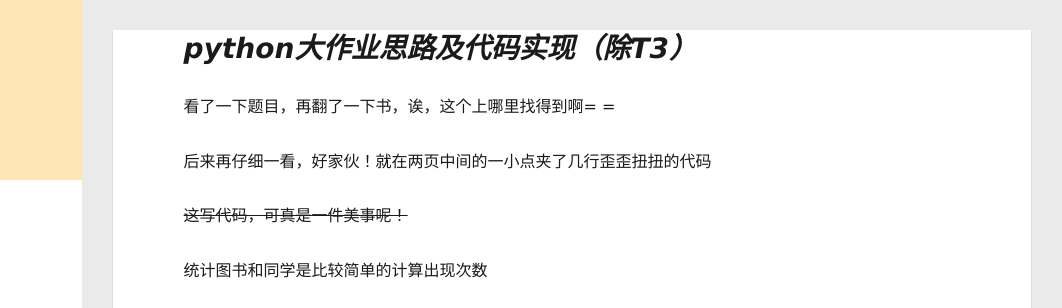
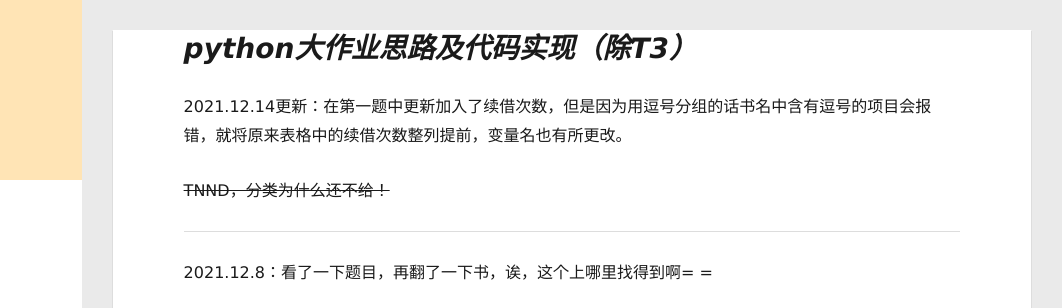
Before and after one commit to AkieKaze/akiekaze.github.io, a plain HTML site: page index.html in a window 1280 px wide. Shown: the top 308 px of the page, 218-1280 px from the left. Drawn offline with Linux system fonts and the light colour scheme; some packages are replaced by stand-ins of ours; a script that the page names is missing.

Commit message:
Site updated: 2021-12-14 11:25:42

```diff
--- a/index.html
+++ b/index.html
@@ -203,7 +203,10 @@
 
   <div class="article-entry" itemprop="articleBody">
 
-    <h1 id="python大作业思路及代码实现（除T3）"><a href="#python大作业思路及代码实现（除T3）" class="headerlink" title="python大作业思路及代码实现（除T3）"></a><em>python大作业思路及代码实现（除T3）</em></h1><p>看了一下题目，再翻了一下书，诶，这个上哪里找得到啊= =</p>
+    <h1 id="python大作业思路及代码实现（除T3）"><a href="#python大作业思路及代码实现（除T3）" class="headerlink" title="python大作业思路及代码实现（除T3）"></a><em>python大作业思路及代码实现（除T3）</em></h1><p>2021.12.14更新：在第一题中更新加入了续借次数，但是因为用逗号分组的话书名中含有逗号的项目会报错，就将原来表格中的续借次数整列提前，变量名也有所更改。</p>
+<p><del>TNND，分类为什么还不给！</del></p>
+<hr>
+<p>2021.12.8：看了一下题目，再翻了一下书，诶，这个上哪里找得到啊= =</p>
 <p>后来再仔细一看，好家伙！就在两页中间的一小点夹了几行歪歪扭扭的代码</p>
 <p><del>这写代码，可真是一件美事呢！</del></p>
 <p>统计图书和同学是比较简单的计算出现次数</p>
@@ -227,8 +230,6 @@
 <p>随后按类别输出</p>
 <p>代码仍然在施工= =</p>
 <p>（后续不定期更新）</p>
-<hr>
-<p>12.14：在第一题中更新加入了续借次数，但是因为用逗号分组的话书名中含有逗号的项目会报错，就将原来表格中的续借次数提前，变量名也有所更改。</p>
 
 
 
```
Also changed, not shown: 2021/12/08/2021python/index.html (+7 -6 lines).
